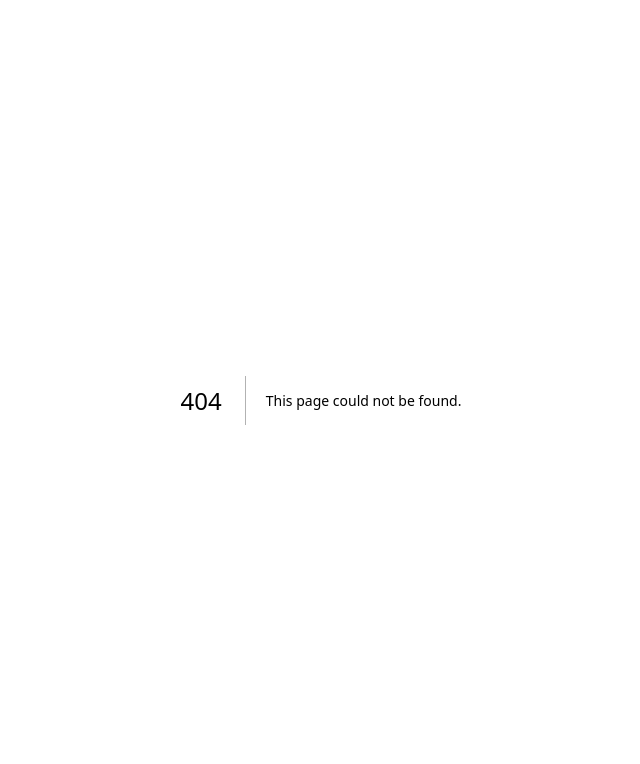
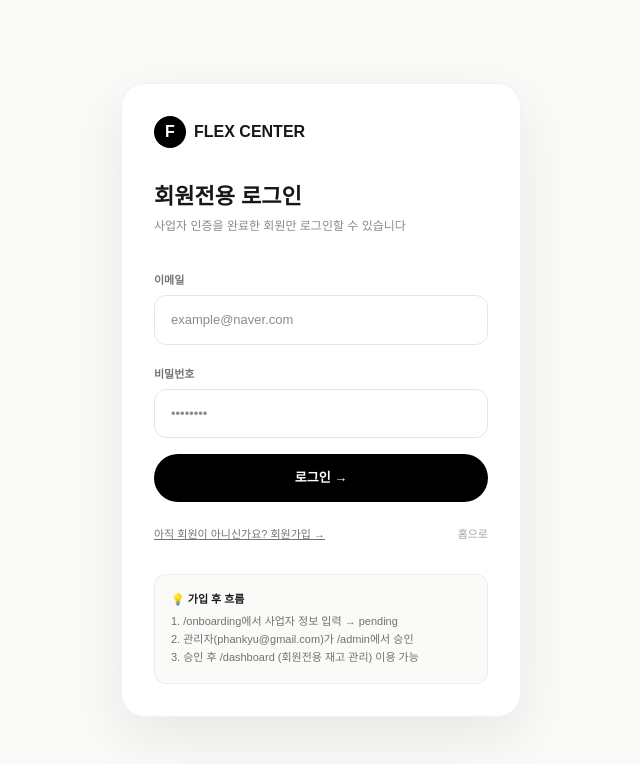
Before and after one commit to hanman19/flex-center, a Next.js app: page /login in a window 1280 px wide. Before the commit this address had no page. Shown: the top 764 px of the page, without its empty margins (319-959 px from the left). Built offline with nearby package versions, Linux system fonts and the light colour scheme.

Commit message:
add login page and fix dashboard flow

```diff
--- a/src/app/dashboard/page.tsx
+++ b/src/app/dashboard/page.tsx
@@ -1,36 +1,51 @@
+"use client";
+import { useEffect, useState } from "react";
+import { createClient } from "@supabase/supabase-js";
 import Link from "next/link";
-import Image from "next/image";
-import { createClient } from "@supabase/supabase-js";
 
 const supabase = createClient(
   "https://qkpnvfmsmvcemdblaahl.supabase.co",
   "sb_publishable_bhaLFQf6wmB6wMx1NNkSAg_Ypyy48rF"
 );
 
-export default async function DashboardPage() {
-  const { data: { session } } = await supabase.auth.getSession();
+export default function DashboardPage() {
+  const [session, setSession] = useState<any>(null);
+  const [profile, setProfile] = useState<any>(null);
+  const [loading, setLoading] = useState(true);
 
-  // 로그인 안 되어 있으면 onboarding으로 연결 - 회원가입 플로우
+  useEffect(() => {
+    const load = async () => {
+      const { data: { session: s } } = await supabase.auth.getSession();
+      setSession(s);
+      if (s) {
+        const { data } = await supabase.from("seller_profiles").select("*").eq("user_id", s.user.id).single();
+        setProfile(data);
+      }
+      setLoading(false);
+    };
+    load();
+  }, []);
+
+  if (loading) return <div className="min-h-screen flex items-center justify-center">로딩 중...</div>;
+
+  // 로그인 안 되어 있음 -> 로그인 페이지 안내
   if (!session) {
     return (
       <div className="min-h-screen bg-[#fafaf8] flex items-center justify-center p-6">
         <div className="bg-white border border-black/5 rounded-[24px] p-8 max-w-[440px] w-full text-center shadow-[0_20px_60px_rgba(0,0,0,0.08)]">
           <div className="w-12 h-12 bg-black text-white rounded-full flex items-center justify-center mx-auto">🔒</div>
           <h1 className="text-[22px] font-bold mt-5">회원전용 페이지입니다</h1>
-          <p className="text-[13px] opacity-60 mt-2 break-keep">로그인 후 사업자 인증을 완료한 회원만<br/>회원전용 재고 관리를 이용할 수 있어요.</p>
+          <p className="text-[13px] opacity-60 mt-2 break-keep">로그인 후 사업자 인증을 완료한 회원만<br/>이용할 수 있어요.</p>
           <div className="mt-8 space-y-3">
-            <Link href="/onboarding" className="block w-full bg-black text-white rounded-full py-3.5 text-[13px] font-semibold">회원가입하러 가기 →</Link>
-            <Link href="/" className="block w-full border border-black/10 rounded-full py-3.5 text-[13px] font-semibold">홈으로</Link>
+            <Link href="/login" className="block w-full bg-black text-white rounded-full py-3.5 text-[13px] font-semibold">로그인하러 가기 →</Link>
+            <Link href="/onboarding" className="block w-full border border-black/10 rounded-full py-3.5 text-[13px] font-semibold">회원가입하러 가기</Link>
           </div>
-          <p className="text-[11px] opacity-30 mt-6">가입 시 사업자등록증, 신분증(마스킹), 통장사본 필요</p>
         </div>
       </div>
     );
   }
 
-  // 로그인 되어 있으면 seller_profiles 확인
-  const { data: profile } = await supabase.from("seller_profiles").select("*").eq("user_id", session.user.id).single();
-
+  // 프로필 없음 -> onboarding 안내
   if (!profile) {
     return (
       <div className="min-h-screen bg-[#fafaf8] flex items-center justify-center p-6">
@@ -43,26 +58,61 @@ export default async function DashboardPage() {
     );
   }
 
+  // pending 상태
   if (profile.status === "pending") {
     return (
       <div className="min-h-screen bg-[#fafaf8] flex items-center justify-center p-6">
-        <div className="bg-white border border-black/5 rounded-[24px] p-8 max-w-[440px] w-full text-center">
+        <div className="bg-white border border-black/5 rounded-[24px] p-8 max-w-[440px] w-full text-center shadow-[0_20px_60px_rgba(0,0,0,0.08)]">
           <div className="w-12 h-12 bg-amber-100 text-amber-800 rounded-full flex items-center justify-center mx-auto">⏳</div>
           <h1 className="text-[22px] font-bold mt-5">승인 대기 중입니다</h1>
-          <p className="text-[13px] opacity-60 mt-2 break-keep">관리자(phankyu@gmail.com)가 서류를 검토 중입니다.<br/>최대 24시간 소요됩니다.</p>
-          <p className="text-[11px] opacity-40 mt-6">문의: phankyu@gmail.com</p>
+          <p className="text-[13px] opacity-60 mt-3 break-keep">관리자(phankyu@gmail.com)가 서류를 검토 중입니다.<br/>최대 24시간 소요됩니다.</p>
+          <div className="mt-6 bg-[#fafaf8] border border-black/5 rounded-[12px] p-4 text-left text-[11px]">
+            <p className="font-bold">신청 정보</p>
+            <p className="opacity-60 mt-1">상호: {profile.company_name} / {profile.business_no}</p>
+            <p className="opacity-60">대표: {profile.ceo_name} / 상태: {profile.status}</p>
+          </div>
+          <div className="mt-6 flex gap-2">
+            <Link href="/" className="flex-1 border border-black/10 rounded-full py-3 text-[12px]">홈으로</Link>
+            <button onClick={async ()=>{await supabase.auth.signOut(); location.href="/";}} className="flex-1 bg-black text-white rounded-full py-3 text-[12px]">로그아웃</button>
+          </div>
+          <p className="text-[11px] opacity-30 mt-4">문의: phankyu@gmail.com</p>
         </div>
       </div>
     );
   }
 
-  // 승인된 경우 - 기존 dashboard 로직
+  // approved - 실제 재고 관리 페이지
+  if (profile.status === "approved") {
+    return (
+      <div className="min-h-screen bg-[#fafaf8] p-6">
+        <div className="max-w-[1200px] mx-auto">
+          <div className="flex justify-between items-center">
+            <div>
+              <h1 className="text-[24px] font-bold">회원전용 재고 관리</h1>
+              <p className="text-[12px] opacity-60 mt-1">{profile.company_name} ({profile.business_no}) · {profile.ceo_name} 대표님 환영합니다 · 승인됨 ✅</p>
+            </div>
+            <div className="flex gap-2">
+              <Link href="/" className="text-[12px] px-4 py-2 rounded-full border">홈</Link>
+              <button onClick={async ()=>{await supabase.auth.signOut(); location.href="/";}} className="text-[12px] px-4 py-2 rounded-full bg-black text-white">로그아웃</button>
+            </div>
+          </div>
+          <div className="mt-8 bg-white border border-black/5 rounded-[16px] p-8">
+            <p className="text-[14px] font-bold">🎉 승인이 완료되었습니다!</p>
+            <p className="text-[13px] opacity-60 mt-2">이제 MY STATS에 상품을 등록하고, 입고 요청을 할 수 있습니다.</p>
+            {/* 기존 MY STATS 로직 여기에... */}
+          </div>
+        </div>
+      </div>
+    );
+  }
+
+  // rejected
   return (
-    <div className="min-h-screen bg-[#fafaf8] p-6">
-      <div className="max-w-[1200px] mx-auto">
-        <h1 className="text-[28px] font-bold">회원전용 재고 관리</h1>
-        <p className="text-[13px] opacity-60 mt-2">{profile.company_name} ({profile.business_no}) · {profile.ceo_name} 대표님 환영합니다</p>
-        {/* 기존 dashboard 내용... */}
+    <div className="min-h-screen bg-[#fafaf8] flex items-center justify-center p-6">
+      <div className="bg-white border border-red-200 rounded-[24px] p-8 max-w-[440px] w-full text-center">
+        <h1 className="text-[22px] font-bold text-red-600">승인이 거부되었습니다</h1>
+        <p className="text-[13px] opacity-60 mt-2">서류가 불일치하거나 사업자 정보가 확인되지 않았습니다.<br/>관리자에게 문의하세요.</p>
+        <p className="text-[11px] opacity-40 mt-4">phankyu@gmail.com</p>
       </div>
     </div>
   );
--- /dev/null
+++ b/src/app/login/page.tsx
@@ -0,0 +1,64 @@
+"use client";
+import { useState } from "react";
+import { createClient } from "@supabase/supabase-js";
+import Link from "next/link";
+import { useRouter } from "next/navigation";
+
+const supabase = createClient(
+  "https://qkpnvfmsmvcemdblaahl.supabase.co",
+  "sb_publishable_bhaLFQf6wmB6wMx1NNkSAg_Ypyy48rF"
+);
+
+export default function LoginPage() {
+  const [email, setEmail] = useState("");
+  const [password, setPassword] = useState("");
+  const [loading, setLoading] = useState(false);
+  const router = useRouter();
+
+  const handleLogin = async () => {
+    if (!email || !password) return alert("이메일, 비밀번호 입력!");
+    setLoading(true);
+    const { error } = await supabase.auth.signInWithPassword({ email, password });
+    if (error) { alert("로그인 실패: " + error.message); setLoading(false); return; }
+    // 로그인 성공 시 dashboard로
+    router.push("/dashboard");
+  };
+
+  return (
+    <div className="min-h-screen bg-[#fafaf8] flex items-center justify-center p-6">
+      <div className="bg-white border border-black/5 rounded-[24px] p-8 max-w-[400px] w-full shadow-[0_20px_60px_rgba(0,0,0,0.08)]">
+        <Link href="/" className="flex items-center gap-2 mb-8">
+          <div className="w-8 h-8 bg-black text-white flex items-center justify-center font-black rounded-full">F</div>
+          <span className="font-bold">FLEX CENTER</span>
+        </Link>
+
+        <h1 className="text-[22px] font-bold">회원전용 로그인</h1>
+        <p className="text-[12px] opacity-50 mt-1">사업자 인증을 완료한 회원만 로그인할 수 있습니다</p>
+
+        <div className="mt-8 space-y-4">
+          <div>
+            <label className="text-[11px] font-semibold opacity-60">이메일</label>
+            <input value={email} onChange={e=>setEmail(e.target.value)} placeholder="example@naver.com" className="mt-1 w-full border border-black/10 rounded-[12px] px-4 py-3.5 text-[13px]" />
+          </div>
+          <div>
+            <label className="text-[11px] font-semibold opacity-60">비밀번호</label>
+            <input type="password" value={password} onChange={e=>setPassword(e.target.value)} placeholder="••••••••" className="mt-1 w-full border border-black/10 rounded-[12px] px-4 py-3.5 text-[13px]" onKeyDown={e=>e.key==="Enter"&&handleLogin()} />
+          </div>
+          <button disabled={loading} onClick={handleLogin} className="w-full bg-black text-white rounded-full py-3.5 text-[13px] font-bold disabled:opacity-50">
+            {loading ? "로그인 중..." : "로그인 →"}
+          </button>
+        </div>
+
+        <div className="mt-6 flex justify-between text-[11px]">
+          <Link href="/onboarding" className="opacity-60 underline">아직 회원이 아니신가요? 회원가입 →</Link>
+          <Link href="/" className="opacity-40">홈으로</Link>
+        </div>
+
+        <div className="mt-8 bg-[#fafaf8] border border-black/5 rounded-[12px] p-4 text-[11px] leading-relaxed">
+          <p className="font-bold">💡 가입 후 흐름</p>
+          <p className="opacity-60 mt-1">1. /onboarding에서 사업자 정보 입력 → pending<br/>2. 관리자(phankyu@gmail.com)가 /admin에서 승인<br/>3. 승인 후 /dashboard (회원전용 재고 관리) 이용 가능</p>
+        </div>
+      </div>
+    </div>
+  );
+}
```
